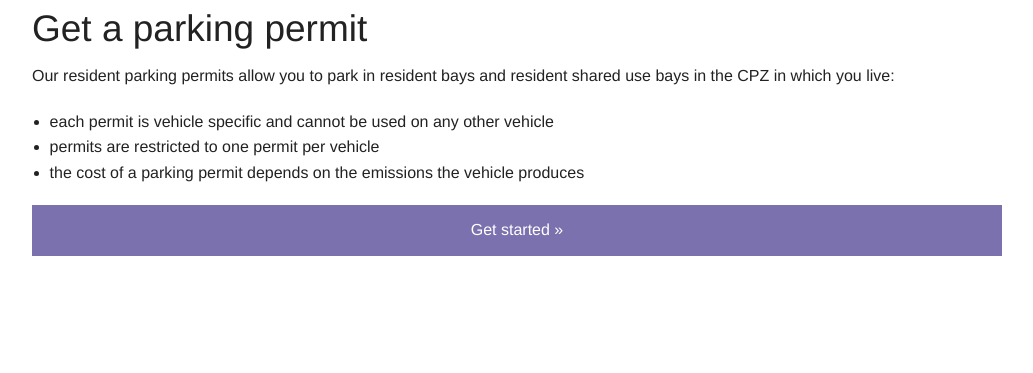
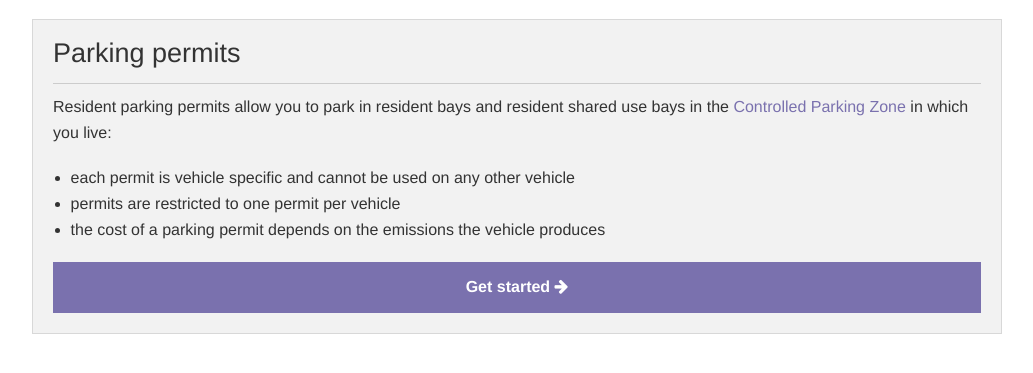
Before and after one commit to sausages-of-the-future/localgov, a Flask app: page /parking-permit in a window 1280 px wide. Shown: the part 45-418 px from the top of the page, without its empty margins (123-1156 px from the left). Run offline with Flask 2, Linux system fonts and the light colour scheme; parts of the project's set-up code (start-up, migrations or seed data) failed here and were passed over.

Commit message:
more convinving

```diff
--- a/localgov/static/css/main.css
+++ b/localgov/static/css/main.css
@@ -1,5 +1,13 @@
-.header {
-  margin-bottom:0rem;
+body {
+  padding:0;
+}
+
+div.wrapper {
+  padding-top:1.2rem;
+}
+
+div.wrapper.fullscreen {
+  padding-top:0;
 }
 
 .header, .top-bar, .button, .button:hover {
@@ -74,3 +82,7 @@ h3 {
   padding-bottom:1rem;
   margin-bottom:2rem;
 }
+
+.button {
+  font-weight:bold;
+}
--- a/localgov/templates/base.html
+++ b/localgov/templates/base.html
@@ -39,9 +39,9 @@
             <li><a href="#">Data</a></li>
           </ul>
         </section>
-
       </nav>
     </div>
+    <div class="wrapper{% if fullscreen %} fullscreen{% endif %}">
       {% with messages = get_flashed_messages(with_categories=true) %}
         {% if messages %}
           <div class="row">
@@ -56,9 +56,9 @@
           </div>
         {% endif %}
       {% endwith %}
-
       {% block content %}
 
       {% endblock %}
+    </div>
   </body>
 </html>
--- a/localgov/templates/parking-permit-start.html
+++ b/localgov/templates/parking-permit-start.html
@@ -1,12 +1,13 @@
 {% extends "base.html" %}
-{% block title %}LocalGov{% endblock %}
+{% block title %}Parking permits{% endblock %}
 {% block content %}
   <div class="row">
     <div class="small-12 columns">
-      <h2>Get a parking permit</h2>
+      <div class="panel">
+        <h3>Parking permits</h3>
         <p>
-        Our resident parking permits allow you to park in resident bays
-        and resident shared use bays in the CPZ
+          Resident parking permits allow you to park in resident bays
+          and resident shared use bays in the <a href="#">Controlled Parking Zone</a>
           in which you live:
         </p>
         <ul>
@@ -14,7 +15,9 @@
           <li>permits are restricted to one permit per vehicle</li>
           <li>the cost of a parking permit depends on the emissions the vehicle produces</li>
         </ul>
-      <a href="{{url_for('parking_permit_information')}}" class="button expand">Get started &raquo;</a>
+        <a href="{{url_for('parking_permit_information')}}" class="button expand">Get started <i class="fa fa-arrow-right"></i>
+        </a>
+      </div>
    </div>
   </div>
 {% endblock %}
--- a/localgov/views.py
+++ b/localgov/views.py
@@ -25,7 +25,7 @@ def get_registry_oauth_token():
 #views
 @app.route("/")
 def index():
-    return render_template('index.html')
+    return render_template('index.html', fullscreen=True)
 
 @app.route("/parking-permit")
 def parking_permit_start():
```
Also changed, not shown: localgov/templates/parking-permit-done.html (+11 -5 lines). Lines whose indentation alone changed are shown as unchanged.
